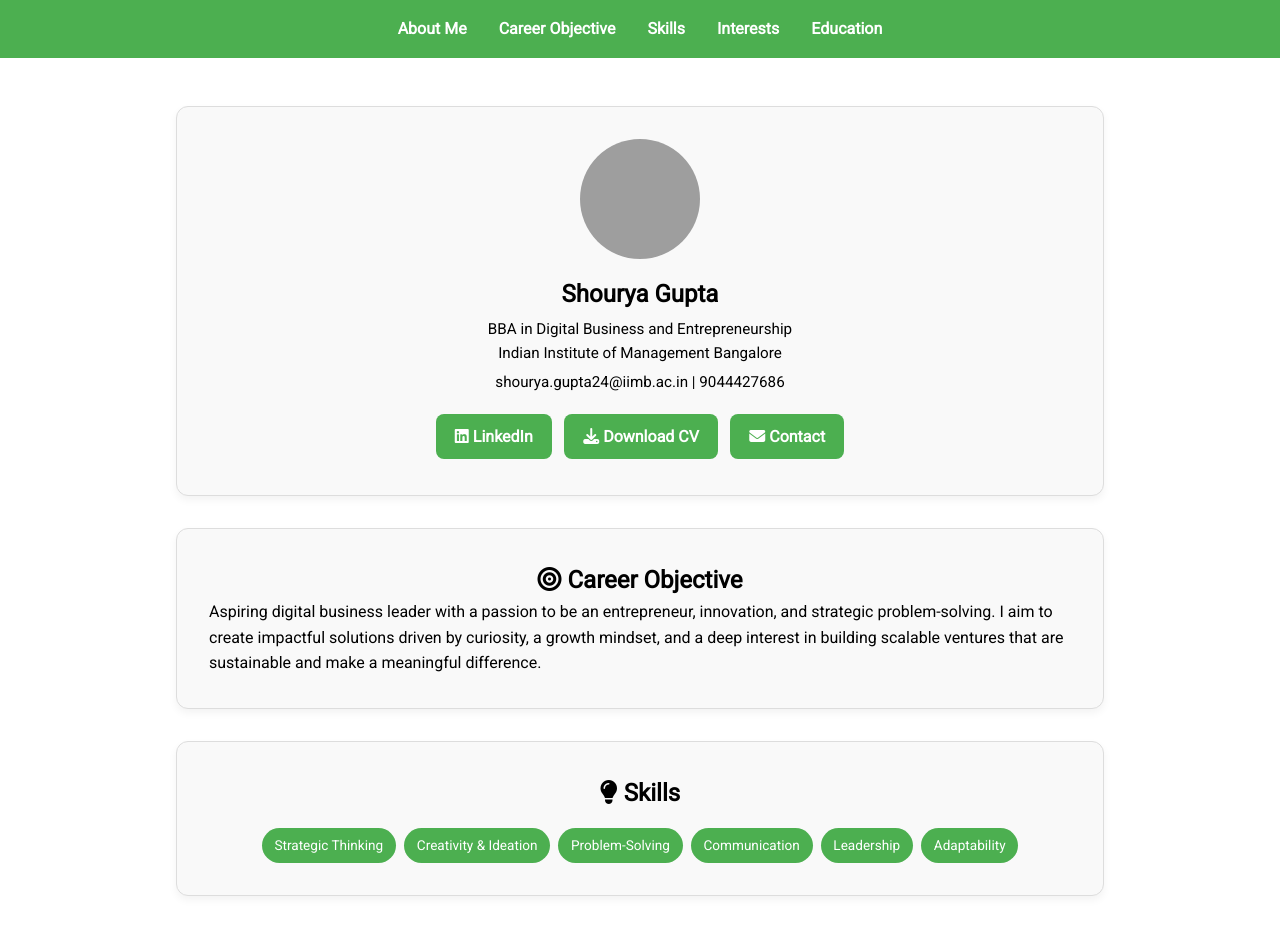
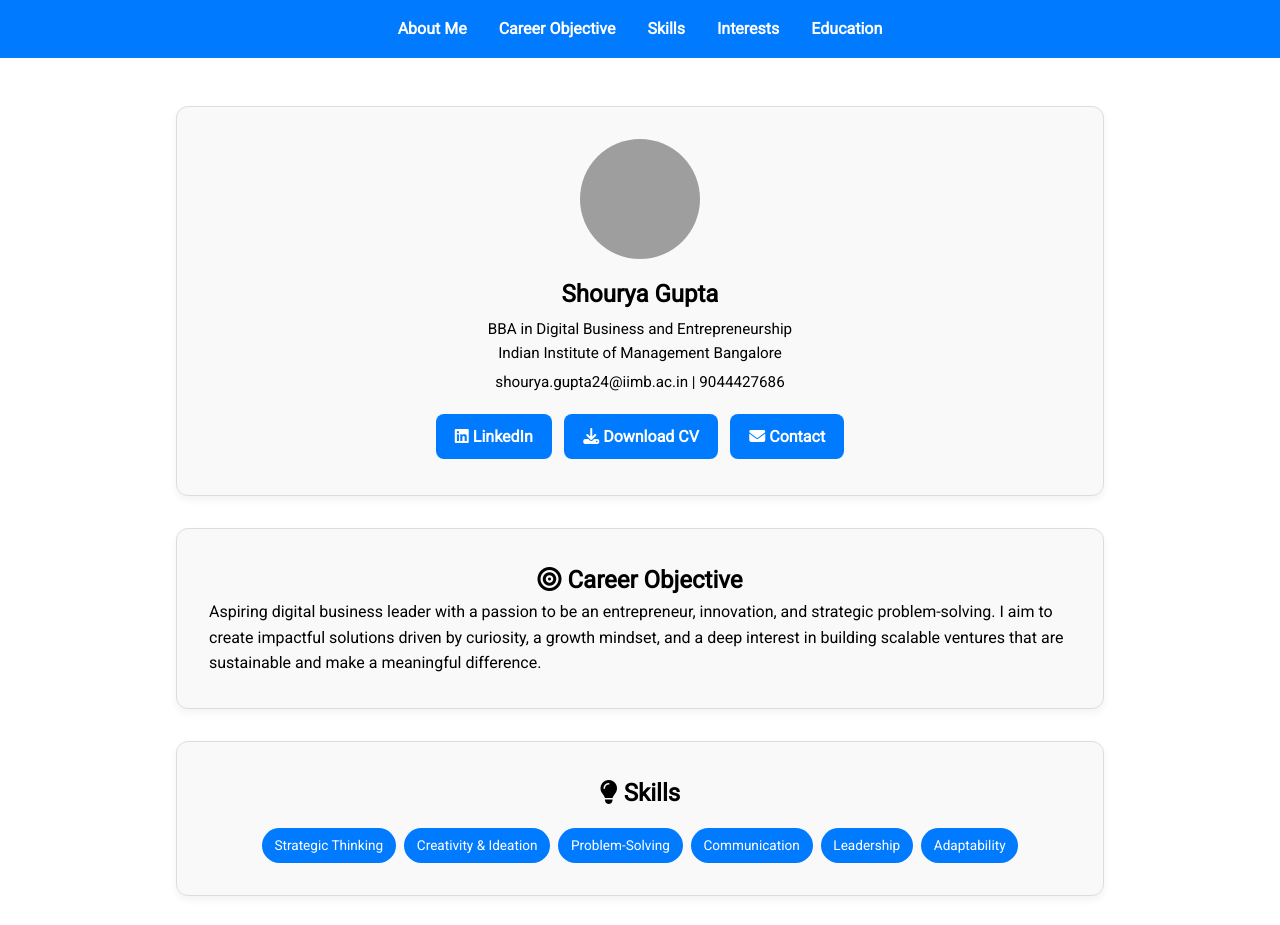
Before and after one commit to Shourya-Gupta-SG/WEB_RESUME, a plain HTML site: page index.html in a window 1280 px wide. Shown: the top 925 px of the page. Drawn offline with Linux system fonts and the light colour scheme; grey boxes are pictures that could not be loaded.

Commit message:
styles.css

```diff
--- a/styles.css
+++ b/styles.css
@@ -12,7 +12,7 @@ body {
 }
 
 header {
-  background: #4CAF50;
+  background: #007BFF;
   padding: 1rem 0;
 }
 
@@ -85,12 +85,12 @@ h1, h2 {
 }
 
 .btn.green {
-  background: #4CAF50;
+  background: #007BFF;
   color: white;
 }
 
 .btn.green:hover {
-  background: #45a049;
+  background: #0069d9;
 }
 
 .tag-list {
@@ -102,7 +102,7 @@ h1, h2 {
 }
 
 .tag-list span {
-  background: #4CAF50;
+  background: #007BFF;
   color: white;
   padding: 0.4rem 0.8rem;
   border-radius: 20px;
```
